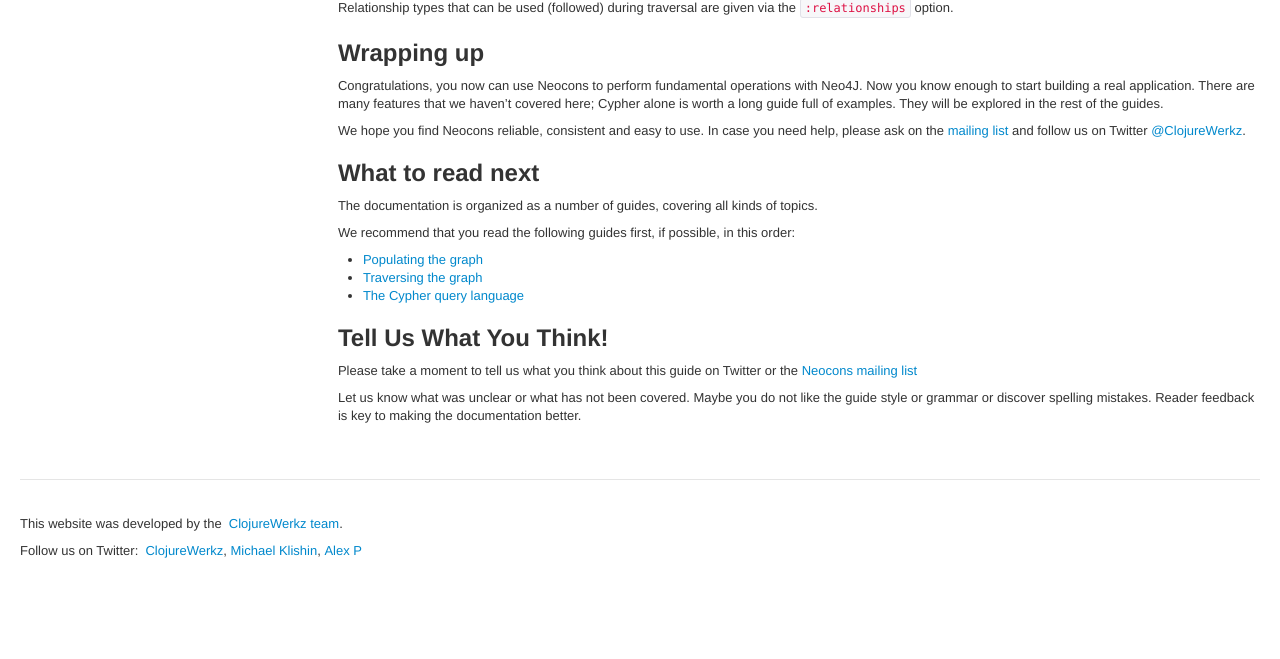
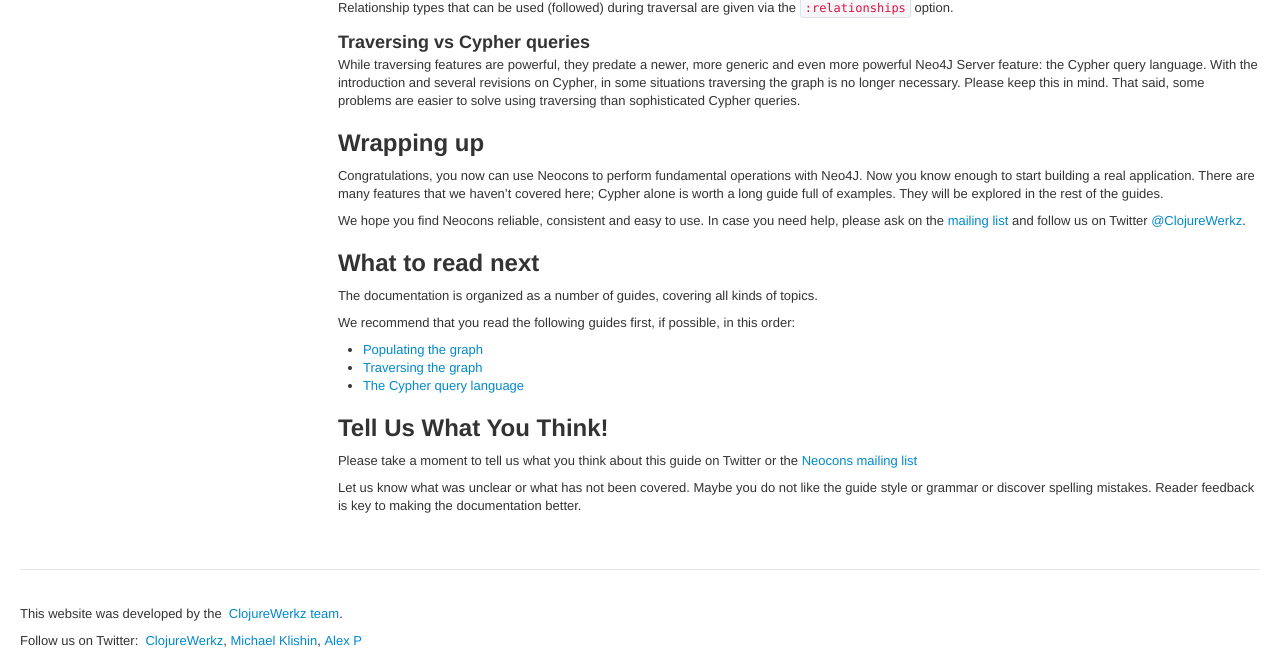
Before and after one commit to clojurewerkz/neocons.docs, a Jekyll site: the page built from articles/getting_started.md, in a window 1280 px wide and 900 px high, scrolled down 5962 px, cut to the strip 241-900 px from the top of the window. Built offline with Jekyll 4.4.1, drawn with Linux system fonts in a browser that asks for light colours; some web fonts are replaced; before the commit the page ends 6772 px from its top, so only the background shows below that.

Commit message:
Clarify how traversing features relate to Cypher

```diff
--- a/articles/getting_started.md
+++ b/articles/getting_started.md
@@ -272,6 +272,13 @@
 Relationship types that can be used (followed) during traversal are given via the `:relationships` option.
 
 
+### Traversing vs Cypher queries
+
+While traversing features are powerful, they predate a newer, more generic and even more powerful Neo4J Server feature: the Cypher query language.
+With the introduction and several revisions on Cypher, in some situations traversing the graph is no longer necessary. Please keep this in mind.
+That said, some problems are easier to solve using traversing than sophisticated Cypher queries.
+
+
 ## Wrapping up
 
 Congratulations, you now can use Neocons to perform fundamental operations with Neo4J. Now you know enough to start building
```
